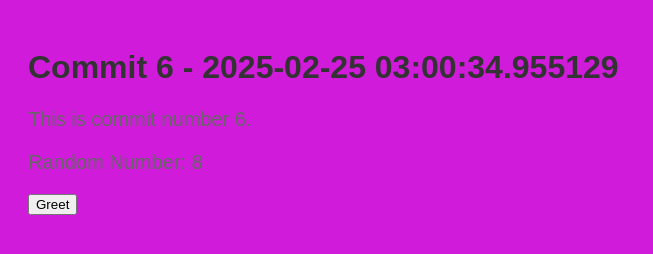
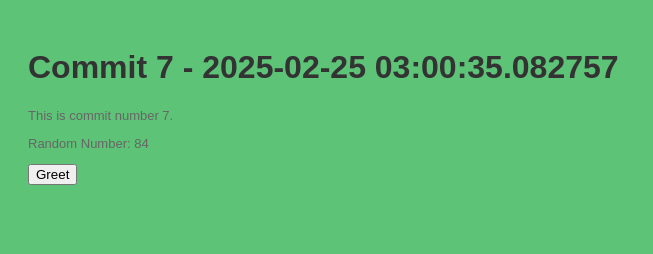
Before and after one commit to legbald0d/myrep-repo-20250225030031, a plain HTML site: page index.html in a window 1280 px wide. Shown: the whole page, without its empty margins (0-653 px from the left). Drawn offline with Linux system fonts and the light colour scheme.

Commit message:
📝 Commit 7 with HTML, CSS, and JS

```diff
--- a/index.html
+++ b/index.html
@@ -2,13 +2,13 @@
     <!DOCTYPE html>
     <html>
     <head>
-        <title>Commit 6 - 2025-02-25 03:00:34.955129</title>
+        <title>Commit 7 - 2025-02-25 03:00:35.082757</title>
         <link rel="stylesheet" href="style.css">
     </head>
     <body>
-        <h1>Commit 6 - 2025-02-25 03:00:34.955129</h1>
-        <p>This is commit number 6.</p>
-        <p>Random Number: 8</p>
+        <h1>Commit 7 - 2025-02-25 03:00:35.082757</h1>
+        <p>This is commit number 7.</p>
+        <p>Random Number: 84</p>
         <button onclick="greet()">Greet</button>
         <script src="script.js"></script>
     </body>
--- a/script.js
+++ b/script.js
@@ -2,4 +2,4 @@
     function greet() {
         alert('Hello from commit ' + commitNumber + '!');
     }
-    var commitNumber = 6;
+    var commitNumber = 7;
--- a/style.css
+++ b/style.css
@@ -1,7 +1,7 @@
 
     body {
         font-family: Arial, sans-serif;
-        background-color: #d01bdb;
+        background-color: #5dc377;
         padding: 20px;
     }
     h1 {
@@ -9,5 +9,5 @@
     }
     p {
         color: #666;
-        font-size: 20px;
+        font-size: 13px;
     }
```
